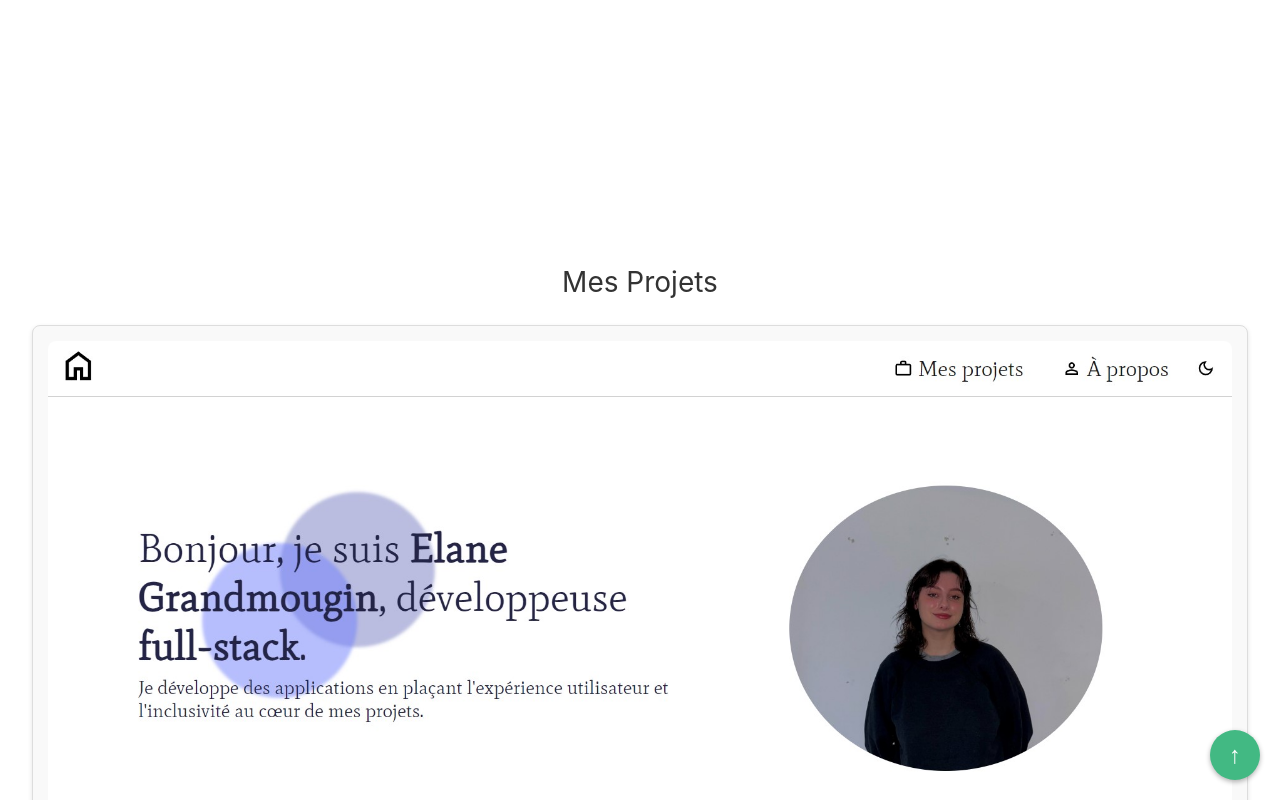
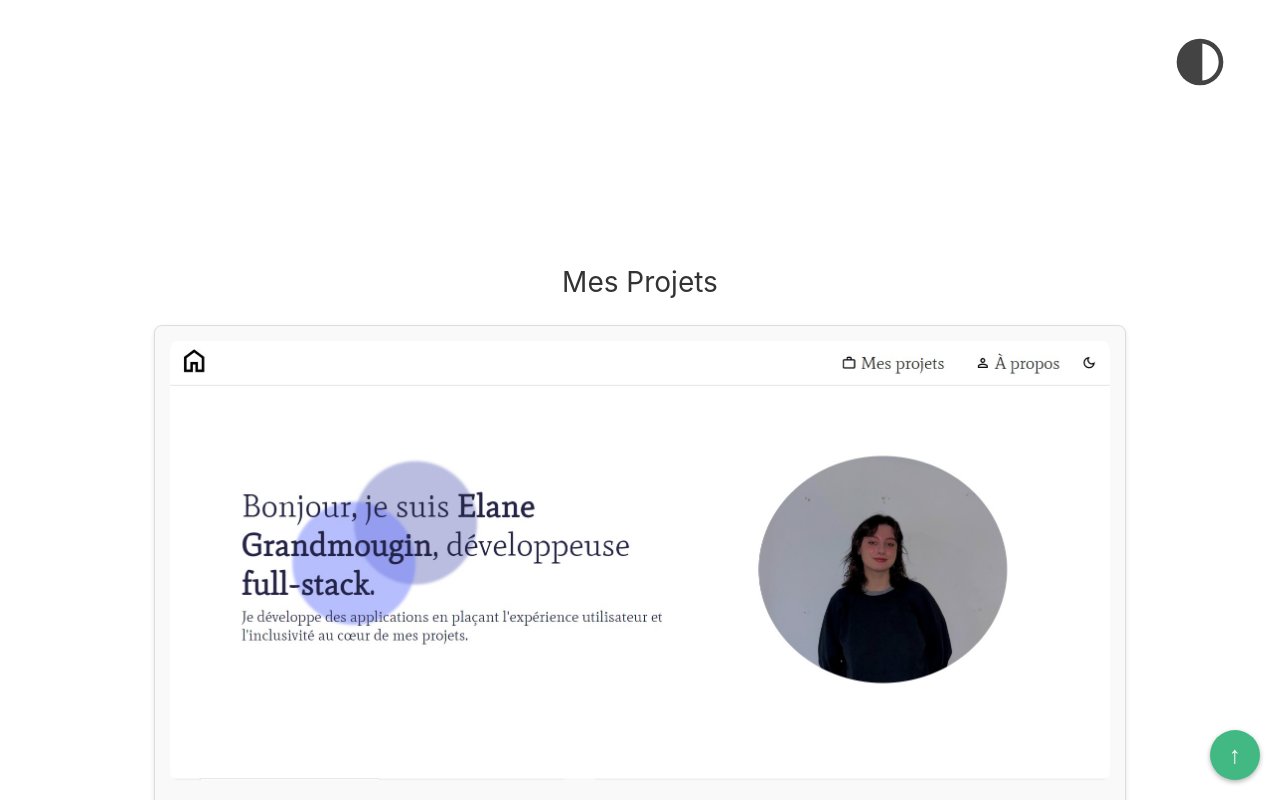
Before and after one commit to elaneg/portfolio_univ, a Vue app: page /projets in a window 1280 px wide. Shown: the top 800 px of the page. Built offline with nearby package versions, Linux system fonts and the light colour scheme.

Commit message:
feat/styles : gestion des thèmes

```diff
--- a/src/App.vue
+++ b/src/App.vue
@@ -1,6 +1,7 @@
 <script setup>
 import Accueil from "@/components/Accueil.vue";
 import Projets from "@/components/Projets.vue";
+import {ref, watch} from "vue";
 
 const scrollSpeed = 20;
 const scrollToTop = () => {
@@ -13,10 +14,29 @@ const scrollToTop = () => {
     }, 10);
 };
 
+// thème par défaut
+const isDarkTheme = ref(false);
+
+// switch thème
+const toggleTheme = () => {
+    isDarkTheme.value = !isDarkTheme.value;
+    document.documentElement.setAttribute('data-theme', isDarkTheme.value ? 'dark' : 'light');
+};
+
+// applique le thème au body
+watch(isDarkTheme, (newValue) => {
+    document.body.classList.toggle('dark-theme', newValue);
+});
+
+const darkModeIcon = "../src/assets/dark_mode_dark.svg";
+const lightModeIcon = "../src/assets/dark_mode.svg";
 
 </script>
 
 <template>
+
+    <input class="theme-toggle" @click="toggleTheme" type="image" :src="isDarkTheme ? darkModeIcon : lightModeIcon "
+           alt="changer de thème">
 
     <div class="accueil">
     </div>
@@ -65,4 +85,27 @@ const scrollToTop = () => {
     background-color: #36a06c;
 }
 
+.theme-toggle {
+    width: 12vh;
+    float: right;
+    margin-top: 3vh;
+    border: none;
+    padding: 10px 20px;
+    cursor: pointer;
+    font-size: 14px;
+    transition: background-color 0.3s ease;
+}
+
+/* Thème clair (par défaut) */
+/*body {*/
+/*    background-color: #ffffff;*/
+/*    color: #000000;*/
+/*}*/
+
+/*!* Thème sombre *!*/
+/*body.dark-theme {*/
+/*    background-color: #333333;*/
+/*    color: #ffffff;*/
+/*}*/
+
 </style>
--- a/src/assets/base.css
+++ b/src/assets/base.css
@@ -1,53 +1,27 @@
 /* color palette from <https://github.com/vuejs/theme> */
 :root {
-  --vt-c-white: #ffffff;
-  --vt-c-white-soft: #f8f8f8;
-  --vt-c-white-mute: #f2f2f2;
-
-  --vt-c-black: #181818;
-  --vt-c-black-soft: #222222;
-  --vt-c-black-mute: #282828;
-
-  --vt-c-indigo: #2c3e50;
-
-  --vt-c-divider-light-1: rgba(60, 60, 60, 0.29);
-  --vt-c-divider-light-2: rgba(60, 60, 60, 0.12);
-  --vt-c-divider-dark-1: rgba(84, 84, 84, 0.65);
-  --vt-c-divider-dark-2: rgba(84, 84, 84, 0.48);
-
-  --vt-c-text-light-1: var(--vt-c-indigo);
-  --vt-c-text-light-2: rgba(60, 60, 60, 0.66);
-  --vt-c-text-dark-1: var(--vt-c-white);
-  --vt-c-text-dark-2: rgba(235, 235, 235, 0.64);
+  --background-color-light: #ffffff;
+  --background-color-dark: #343434;
+  --text-color-light: #000000;
+  --text-color-dark: #ffffff;
+  --link-color-light: hsla(160, 100%, 37%, 1);
+  --link-color-dark: hsla(160, 100%, 37%, 0.8);
+  --hover-background-light: hsla(160, 100%, 37%, 0.2);
+  --hover-background-dark: hsla(160, 100%, 37%, 0.4);
 }
 
-/* semantic color variables for this project */
-:root {
-  --color-background: var(--vt-c-white);
-  --color-background-soft: var(--vt-c-white-soft);
-  --color-background-mute: var(--vt-c-white-mute);
-
-  --color-border: var(--vt-c-divider-light-2);
-  --color-border-hover: var(--vt-c-divider-light-1);
-
-  --color-heading: var(--vt-c-text-light-1);
-  --color-text: var(--vt-c-text-light-1);
-
-  --section-gap: 160px;
+[data-theme='light'] {
+  --color-background: var(--background-color-light);
+  --color-text: var(--text-color-light);
+  --link-color: var(--link-color-light);
+  --hover-background: var(--hover-background-light);
 }
 
-@media (prefers-color-scheme: dark) {
-  :root {
-    --color-background: var(--vt-c-black);
-    --color-background-soft: var(--vt-c-black-soft);
-    --color-background-mute: var(--vt-c-black-mute);
-
-    --color-border: var(--vt-c-divider-dark-2);
-    --color-border-hover: var(--vt-c-divider-dark-1);
-
-    --color-heading: var(--vt-c-text-dark-1);
-    --color-text: var(--vt-c-text-dark-2);
-  }
+[data-theme='dark'] {
+  --color-background: var(--background-color-dark);
+  --color-text: var(--text-color-dark);
+  --link-color: var(--link-color-dark);
+  --hover-background: var(--hover-background-dark);
 }
 
 *,
--- a/src/assets/main.css
+++ b/src/assets/main.css
@@ -1,10 +1,15 @@
 @import './base.css';
 
 #app {
-  max-width: 1280px;
   margin: 0 auto;
   padding: 2rem;
   font-weight: normal;
+  background-color: var(--color-background);
+  color: var(--color-text);
+}
+
+h1 {
+  color: var(--color-text);
 }
 
 a,
--- a/src/components/Projets.vue
+++ b/src/components/Projets.vue
@@ -137,7 +137,7 @@ export default {
 
 <style scoped>
 .projets-container {
-    width: 100%;
+    width: 80%;
     margin: 0 auto;
     padding: 20px 0;
 }
@@ -161,6 +161,7 @@ export default {
     border: 1px solid #ddd;
     border-radius: 8px;
     box-shadow: 0 2px 5px rgba(0, 0, 0, 0.1);
+    margin-bottom: 20vh;
 }
 
 .projet_image {
```
Also changed, not shown: src/assets/dark_mode.svg (added), src/assets/dark_mode_dark.svg (added).
